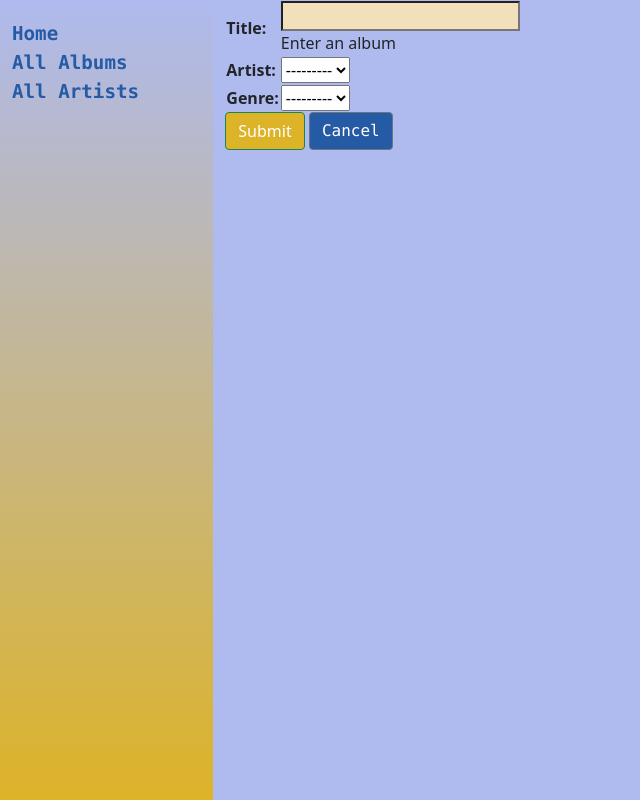
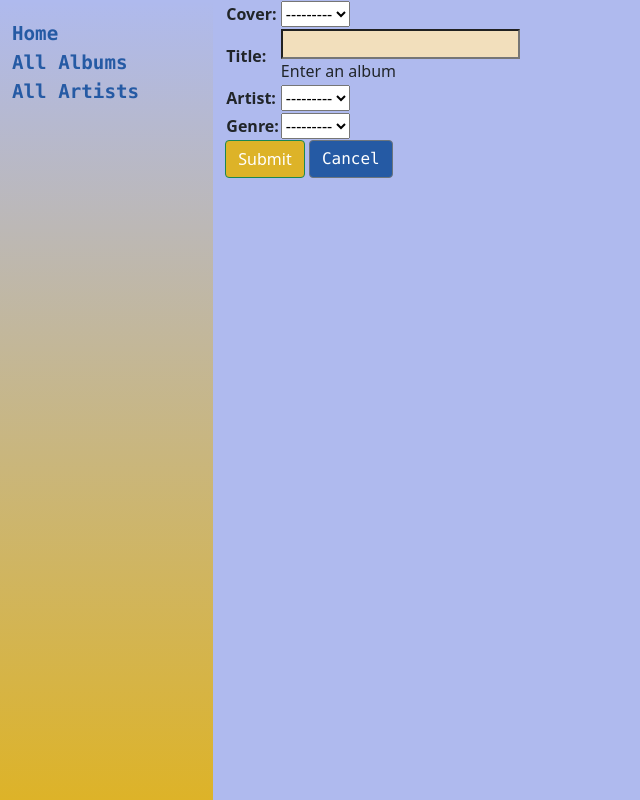
Before and after one commit to Momentum-Team-14/django-music-collection-Tomtuhtomtom, a Django app: page /albums/album/create/ in a window 1280 px wide. Shown: the whole page, without its empty margins (0-640 px from the left). Run offline with Django 4.2, Linux system fonts and the light colour scheme; data that the repository does not hold is empty.

Commit message:
trying to get images on pages

```diff
--- a/albums/models.py
+++ b/albums/models.py
@@ -3,6 +3,7 @@ from django.urls import reverse
 
 
 class Album(models.Model):
+    cover = models.ForeignKey('Cover', on_delete=models.SET_NULL, null=True)
     title = models.CharField(max_length=200, help_text='Enter an album')
     artist = models.ForeignKey('Artist', on_delete=models.SET_NULL, null=True)
     genre = models.ForeignKey('Genre', on_delete=models.SET_NULL, null=True)
@@ -30,3 +31,11 @@ class Genre(models.Model):
 
     def __str__(self):
         return self.name
+
+
+class Cover(models.Model):
+    image = models.ImageField(upload_to="media")
+    title = models.CharField(max_length=200, help_text='Enter a title for this image')
+
+    def __str__(self):
+        return self.title
--- a/albums/templates/albums/album_detail.html
+++ b/albums/templates/albums/album_detail.html
@@ -1,6 +1,7 @@
 {% extends "base_generic.html" %}
 
 {% block content %}
+    <img src="{{ cover.image }}" alt="Album Cover" width="20" height="20">
     <h1 class="entry-title"><em>{{ album.title }}</em></h1>
 
     <p><strong>Artist:</strong> <a class="entry-title" href="{% url 'artist-detail' album.artist.pk %}">{{ album.artist }}</a></p>
--- /dev/null
+++ b/albums/templates/images/image.html
@@ -0,0 +1,3 @@
+{{ cover.title }}
+
+askldfs
--- a/albums/views.py
+++ b/albums/views.py
@@ -1,9 +1,10 @@
 from django.shortcuts import render
-from .models import Album, Artist, Genre
+from .models import Album, Artist, Genre, Cover
 from django.views import generic
 from django.views.generic.edit import CreateView, UpdateView, DeleteView
 from django.urls import reverse_lazy
 from albums.models import Artist
+from django.http import Http404
 
 
 def index(request):
@@ -54,7 +55,7 @@ class ArtistDelete(DeleteView):
 
 class AlbumCreate(CreateView):
     model = Album
-    fields = ['title', 'artist', 'genre']
+    fields = ['cover', 'title', 'artist', 'genre']
 
 class AlbumUpdate(UpdateView):
     model = Album
@@ -63,3 +64,11 @@ class AlbumUpdate(UpdateView):
 class AlbumDelete(DeleteView):
     model = Album
     success_url = reverse_lazy('albums')
+
+
+def image(request, cover_id):
+    Cover.objects.get(pk=cover_id)
+    if image is not None:
+        return render(request, 'images/image.html', {'image': image})
+    else:
+        raise Http404('Image does not exist')
--- a/django_music/settings.py
+++ b/django_music/settings.py
@@ -12,7 +12,7 @@ https://docs.djangoproject.com/en/4.1/ref/settings/
 
 from pathlib import Path
 # import environ
-# import os
+import os
 
 # Build paths inside the project like this: BASE_DIR / 'subdir'.
 BASE_DIR = Path(__file__).resolve().parent.parent
@@ -131,6 +131,9 @@ STATICFILES_DIRS = [
 
 DEFAULT_AUTO_FIELD = 'django.db.models.BigAutoField'
 
+MEDIA_URL = '/media/'
+MEDIA_ROOT = os.path.join(BASE_DIR, 'media')
+
 # INTERNAL_IPS = [
 #     '127.0.0.1',
 # ]
--- a/django_music/urls.py
+++ b/django_music/urls.py
@@ -16,6 +16,9 @@ Including another URLconf
 from django.contrib import admin
 from django.urls import include, path
 from django.views.generic import RedirectView
+from albums import views
+from django.conf.urls.static import static
+from django.conf import settings
 
 urlpatterns = [
     path('admin/', admin.site.urls),
@@ -31,7 +34,12 @@ urlpatterns += [
     path('', RedirectView.as_view(url='albums/', permanent=False)),
 ]
 
+urlpatterns += [
+    path('images/<int:cover_id>', views.image)
+]
+
 from django.conf import settings
 from django.conf.urls.static import static
 
 urlpatterns += static(settings.STATIC_URL, document_root=settings.STATIC_ROOT)
+urlpatterns += static(settings.MEDIA_URL, document_root=settings.MEDIA_ROOT)
--- a/static/css/styles.css
+++ b/static/css/styles.css
@@ -13,7 +13,7 @@ header {
 }
 
 #main-title {
-    background-image: url('static/orange.png');
+    background-image: url('media/orange.png');
     background-repeat: no-repeat;
     background-size: 8rem;
     font-family: Monaco;
```
Also changed, not shown: albums/admin.py (+7 -1 lines), albums/migrations/0012_image.py (added), albums/migrations/0013_album_image_image_title.py (added), albums/migrations/0014_rename_image_cover_rename_image_album_cover.py (added), static/Green_Day_-_Dookie_cover.jpeg (deleted), static/orange.png (deleted).
